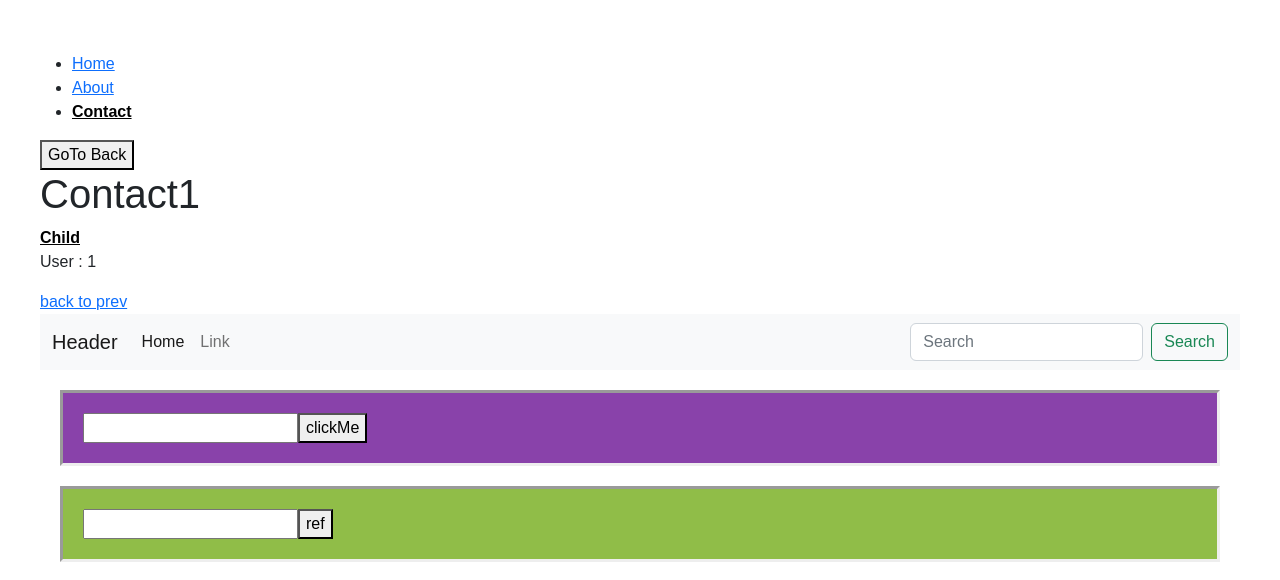
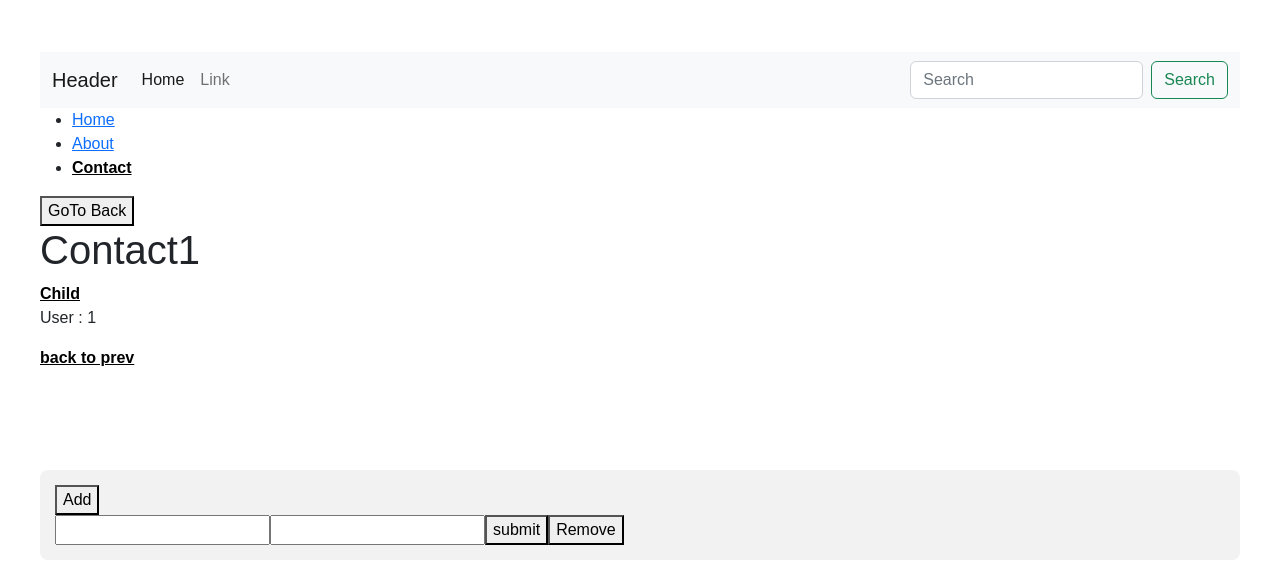
Before and after one commit to roshankyada/react-traning, a React (Create React App) app: page /Contact/Childe/1 in a window 1280 px wide. Shown: the part 208-788 px from the top of the page. Built offline with nearby package versions, Linux system fonts and the light colour scheme; no server answers.

Commit message:
Creating a Custom Dynamic Input Component

```diff
--- a/src/App.js
+++ b/src/App.js
@@ -19,6 +19,7 @@ import About from './Routes/About';
 import Contact from './Routes/Contact';
 import Childe from './Routes/Childe';
 import { User } from './Routes/User';
+import Form from './Component2 /Form'
 
 
 
@@ -32,25 +33,32 @@ function App() {
     { id: '2', fullName: 'Sara' },
   ];
 
+  // element={<Contact />}
 
 
   return (
     <>
+      <Header title="Header" serchBar={true} />
+
       <Routes>
+
         <Route exact path="/" element={<Home name='roshan' />} >
           <Route exact path="/About/:id" element={<About />} />
           <Route exact path="/Contact" element={<Contact />} >
             <Route exact path='/Contact/Childe' element={<Childe users={users} />} />
-            <Route path="/Contact/Childe/:userId" element={<User />} />
+            <Route path="/Contact/Childe/:id" element={<User />} />
             <Route exact path='/Contact/Admin' element={<User />} />
           </Route>
         </Route>
+        <Route path='*' element={'error'} />
+
       </Routes>
+      <Form />
 
       <DemoState>
 
 
-        <Header title="Header" serchBar={true} />
+
         <Child />
         <Footer />
         {/* <A /> */}
@@ -71,4 +79,5 @@ function App() {
 
 
 
+
 export default App;
--- a/src/Component1/Cmp3.js
+++ b/src/Component1/Cmp3.js
@@ -33,6 +33,7 @@ class Cmp3 extends Component {
                 <label>Title</label>
                 <input
                     type="text"
+                    placeholder='type . . .'
                     value={this.state.title}
                     onChange={(event) => this.setState({ title: event.target.value })}
                 />
--- /dev/null
+++ b/src/Component2 /Form.js
@@ -0,0 +1,44 @@
+import React, { useState } from 'react'
+import './Forms.css'
+
+export default function Form() {
+
+    const [text, setText] = useState([
+        { name: '', salary: '' }
+    ])
+
+    const handleAdd = () => {
+        setText([...text, { name: '', salary: '' }])
+    }
+
+    const submit = (e) => {
+        e.preventDefault();
+        console.log({ text })
+    }
+
+    const remove = (index) => {
+        let data = [...text]
+        data.splice(index, 1)
+        setText(data)
+    }
+    return (
+        <div className='Form'>
+            <div>
+                <div>
+                    <button onClick={handleAdd}>Add</button>
+                    {text.map((index, input) => {
+                        return (
+                            <div key={index} className="inputdata">
+                                <input name='name' value={input.name} />
+                                <input name='salary' value={input.salary} />
+                                <button type='submit' onClick={submit} >submit</button>
+                                <button type='remove' onClick={() => remove(index)}>Remove</button>
+                            </div>
+                        )
+                    })}
+
+                </div>
+            </div>
+        </div>
+    )
+}
--- /dev/null
+++ b/src/Component2 /Forms.css
@@ -0,0 +1,6 @@
+.Form {
+    margin: 100px 0px;
+    background-color: #f2f2f2;
+    padding: 15px;
+    border-radius: 8px;
+}
--- a/src/Routes/User.js
+++ b/src/Routes/User.js
@@ -1,14 +1,19 @@
 import React from 'react'
-import { NavLink, useParams } from 'react-router-dom'
+import { NavLink, useParams, } from 'react-router-dom'
 
 export const User = () => {
-    const { userId } = useParams()
+    const { id } = useParams()
+
+
+
     return (
         <div>
             <section>
-                <p>User : {userId}</p>
-                <NavLink to="Childe">back to prev</NavLink>
+                <p>User : {id}</p>
+                <NavLink to="/Contact/Childe">back to prev</NavLink>
             </section>
+
+
         </div>
     )
 }
```
